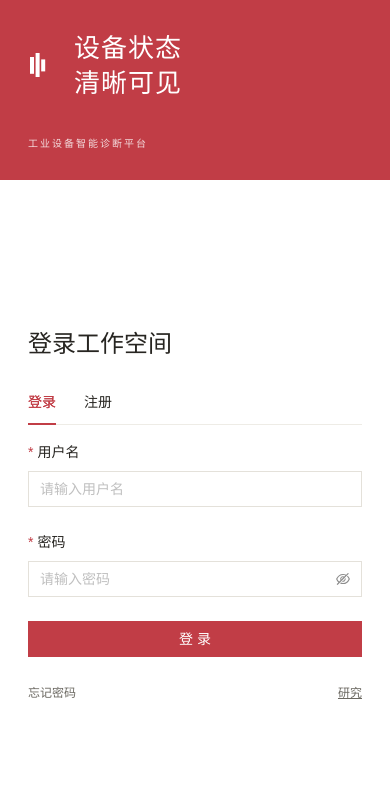
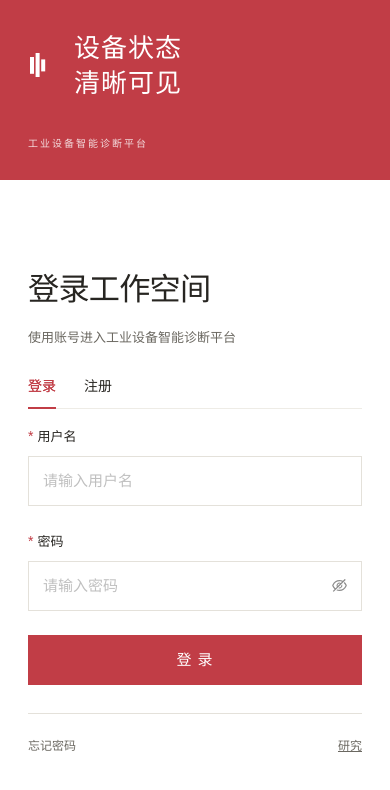
Before and after one commit to VC-WQ/gongye-internet-diagnosis, a React (Vite) app in the folder frontend/: page /login in a window 390 px wide. Shown: the top 790 px of the page. Built offline with nearby package versions, Linux system fonts and the light colour scheme.

Commit message:
Refine login panel entrance and protect password snapshots

```diff
--- a/frontend/src/motion/LoginTransition.tsx
+++ b/frontend/src/motion/LoginTransition.tsx
@@ -7,6 +7,8 @@ import { useLocation, useNavigate } from 'react-router-dom'
 import { useUiPreferences } from '../services/uiPrefs'
 import { DURATION, LOGIN_SEQUENCE } from './tokens'
 import { panelInsets, sampleA, sampleB, sampleC } from './loginTimeline'
+import { IntroProgressChannel, type SubscribeIntro } from './loginIntro'
+import { cloneSafe } from './loginSnapshot'
 import './login.css'
 
 type Phase = 'boot' | 'intro' | 'ready' | 'auth-pending' | 'auth-success' | 'committed' | 'logout-preparing' | 'logout-return' | 'idle'
@@ -26,23 +28,11 @@ interface LoginTransitionValue {
   markTargetReady: () => void
   /** -1 means prepared beneath the cover; elapsed ms comes from the cover's RAF. */
   subscribeEntrance: (client: EntranceClient) => () => void
+  /** Read-only A frames. This channel never drives the B target-page entrance. */
+  subscribeIntroProgress: SubscribeIntro
 }
 const LoginTransitionContext = createContext<LoginTransitionValue | null>(null)
 
-function cloneSafe(node: HTMLElement): string {
-  const clone = node.cloneNode(true) as HTMLElement
-  const inputs = Array.from(node.querySelectorAll('input'))
-  clone.querySelectorAll('input').forEach((input, index) => {
-    const original = inputs[index]
-    if (original) input.setAttribute('value', original.type === 'password' ? '••••••••' : original.value)
-  })
-  clone.removeAttribute('id')
-  clone.querySelectorAll<HTMLElement>('[id]').forEach((item) => item.removeAttribute('id'))
-  clone.querySelectorAll<HTMLElement>('button, a, input, [tabindex]').forEach((item) => item.setAttribute('tabindex', '-1'))
-  clone.setAttribute('aria-hidden', 'true')
-  clone.setAttribute('inert', '')
-  return clone.outerHTML
-}
 function rectOf(node: HTMLElement): Rect {
   const { left, top, width, height } = node.getBoundingClientRect()
   return { left, top, width, height }
@@ -89,6 +79,8 @@ export function LoginTransitionProvider({ children }: { children: ReactNode }) {
   const bodyStyle = useRef<{ overflow: string; padding: string } | null>(null)
   const clients = useRef(new Set<EntranceClient>())
   const elapsedRef = useRef<number | undefined>()
+  const introChannel = useMemo(() => new IntroProgressChannel(), [])
+  const subscribeIntroProgress = introChannel.subscribe
 
   const stage = useCallback((next: Phase) => {
     phaseRef.current = next
@@ -132,6 +124,7 @@ export function LoginTransitionProvider({ children }: { children: ReactNode }) {
   }, [])
   const finishIntro = useCallback(() => {
     cancelAnimationFrame(introRaf.current)
+    introChannel.finish(introEpoch.current)
     const cover = document.querySelector<HTMLElement>('[data-login-intro-cover]')
     if (cover) { cover.style.transform = 'translateX(-100vw)'; cover.style.visibility = 'hidden' }
     for (const selector of ['.login-form', '.login-form-inner']) {
@@ -140,11 +133,12 @@ export function LoginTransitionProvider({ children }: { children: ReactNode }) {
     }
     setIntroDone(true)
     stage('ready')
-  }, [stage])
+  }, [introChannel, stage])
   const cancelIntro = useCallback(() => {
     introEpoch.current += 1
     cancelAnimationFrame(introRaf.current)
-  }, [])
+    introChannel.cancel(introEpoch.current)
+  }, [introChannel])
   const resetForLogin = useCallback(() => {
     cancelIntro()
     successEpoch.current += 1
@@ -158,17 +152,19 @@ export function LoginTransitionProvider({ children }: { children: ReactNode }) {
     beginStarted.current = false
     introStarted.current = false
     elapsedRef.current = undefined
+    introChannel.begin(introEpoch.current)
     setIntroDone(false)
     setOverlayVisible(false)
     setLogoutMode(false)
     setSnapshot(null)
     setWaiting('quiet')
     stage('boot')
-  }, [cancelIntro, clearTimers, stage, unlockBody])
+  }, [cancelIntro, clearTimers, introChannel, stage, unlockBody])
   const playIntro = useCallback(() => {
     if (introStarted.current) return
     introStarted.current = true
     const epoch = ++introEpoch.current
+    introChannel.begin(epoch)
     if (reducedRef.current) { finishIntro(); return }
     stage('intro')
     const cover = document.querySelector<HTMLElement>('[data-login-intro-cover]')
@@ -202,12 +198,13 @@ export function LoginTransitionProvider({ children }: { children: ReactNode }) {
           panel.style.opacity = String(frame.panelOpacity)
         }
         cover.dataset.loginProgress = frame.progress.toFixed(4)
+        introChannel.publish(epoch, frame.progress)
         if (!frame.done) introRaf.current = requestAnimationFrame(step)
         else finishIntro()
       }
       introRaf.current = requestAnimationFrame(step)
     })()
-  }, [delay, finishIntro, nextFrame, stage])
+  }, [delay, finishIntro, introChannel, nextFrame, stage])
 
   const finishSuccess = useCallback(() => {
     cancelAnimationFrame(successRaf.current)
@@ -434,6 +431,8 @@ export function LoginTransitionProvider({ children }: { children: ReactNode }) {
   }, [location.key, location.pathname, clearTimers, stage, unlockBody])
   useEffect(() => () => {
     introEpoch.current += 1
+    introChannel.cancel(introEpoch.current)
+    introChannel.clear()
     successEpoch.current += 1
     logoutEpoch.current += 1
     cancelAnimationFrame(introRaf.current)
@@ -444,11 +443,11 @@ export function LoginTransitionProvider({ children }: { children: ReactNode }) {
     clearTimers()
     unlockBody()
     delete document.documentElement.dataset.loginTransition
-  }, [clearTimers, unlockBody])
+  }, [clearTimers, introChannel, unlockBody])
   const value = useMemo<LoginTransitionValue>(() => ({
     phase, introDone, reducedMotion, playIntro, cancelIntro, beginSuccess, beginLogout, prepareLogoutReturn,
-    resetForLogin, markTargetReady, subscribeEntrance,
-  }), [phase, introDone, reducedMotion, playIntro, cancelIntro, beginSuccess, beginLogout, prepareLogoutReturn, resetForLogin, markTargetReady, subscribeEntrance])
+    resetForLogin, markTargetReady, subscribeEntrance, subscribeIntroProgress,
+  }), [phase, introDone, reducedMotion, playIntro, cancelIntro, beginSuccess, beginLogout, prepareLogoutReturn, resetForLogin, markTargetReady, subscribeEntrance, subscribeIntroProgress])
   return (
     <LoginTransitionContext.Provider value={value}>
       {children}
--- a/frontend/src/motion/login.css
+++ b/frontend/src/motion/login.css
@@ -33,10 +33,25 @@
 .login-graphic i:nth-child(2) { top: 34%; border-color: rgba(255,255,255,.22); }
 .login-graphic i:nth-child(3) { top: 40%; border-color: rgba(255,255,255,.16); }
 .login-form { position: relative; z-index: 1; display: flex; align-items: center; justify-content: center; padding: 48px 40px; background: var(--surface); transform-origin:left center; }
-.login-form-inner { width: 100%; max-width: 360px; background: var(--surface); }
-.login-form-inner h2 { margin: 0 0 28px; font-size: 26px; font-weight: 600; }
+.login-form-inner { width: 100%; min-width: 0; max-width: 420px; background: var(--surface); }
+.login-panel-heading { margin-bottom: 30px; }
+.login-form-inner h2 { margin: 0; font-size: clamp(30px, 2.7vw, 40px); line-height: 1.3; font-weight: 600; letter-spacing: -.8px; }
+.login-heading-line { display: block; overflow: hidden; padding: 2px 0 6px; }
+.login-heading-line > span { display: block; }
+.login-panel-heading p { margin: 10px 0 0; color: var(--muted); font-size: 14px; line-height: 1.8; text-wrap: pretty; }
 .login-form-inner .ant-tabs { width: 100%; }
-.login-footer { display: flex; justify-content: space-between; gap: 20px; margin-top: 26px; font-size: 12px; color: var(--muted); }
+.login-form-inner .ant-tabs-nav { margin-bottom: 24px; }
+.login-form-inner .ant-tabs-tab { padding-top: 0; padding-bottom: 12px; font-weight: 500; }
+.login-form-inner .ant-form-item { margin-bottom: 24px; }
+.login-form-inner .ant-form-item-label { padding-bottom: 9px; }
+.login-form-inner .ant-form-item-label > label { color: var(--text); font-size: 13px; font-weight: 500; }
+.login-form-inner .ant-input, .login-form-inner .ant-input-affix-wrapper { min-height: 50px; padding: 11px 14px; font-size: 15px; }
+.login-form-inner .ant-input-affix-wrapper > .ant-input { min-height: 0; padding: 0; }
+.login-form-inner .ant-btn-primary { min-height: 50px; border-radius: 0; font-size: 15px; font-weight: 500; letter-spacing: 1px; }
+.login-tab-form { animation: login-tab-arrive 160ms ease-out; }
+@keyframes login-tab-arrive { from { opacity: .6; transform: translateY(4px); } to { opacity: 1; transform: none; } }
+.login-form-inner[data-login-snapshot] .login-tab-form { animation: none; }
+.login-footer { display: flex; justify-content: space-between; gap: 20px; margin-top: 28px; padding-top: 22px; border-top: 1px solid var(--line); font-size: 12px; color: var(--muted); }
 .login-footer a, .login-footer button { padding: 0; color: var(--muted); border: 0; background: none; cursor: pointer; font: inherit; }
 .login-footer a:hover, .login-footer button:hover { color: var(--brand); }
 .login-footer a:focus-visible, .login-footer button:focus-visible { outline: 2px solid var(--brand); outline-offset: 5px; }
@@ -65,10 +80,13 @@
   .login-brand h1 { font-size: 26px; line-height: 1.35; }
   .login-brand small { grid-column: 1 / -1; font-size: 10px; letter-spacing: 2px; }
   .login-graphic { display: none; }
-  .login-form { min-height: 430px; padding: 36px 28px; }
-  .login-form-inner h2 { margin-bottom: 20px; font-size: 24px; }
+  .login-form { min-height: 480px; padding: 36px 28px 40px; }
+  .login-panel-heading { margin-bottom: 26px; }
+  .login-form-inner h2 { font-size: clamp(28px, 8vw, 34px); }
+  .login-panel-heading p { font-size: 13px; }
   .login-transition__waiting { right: 20px; bottom: 20px; max-width: calc(100vw - 40px); }
 }
 @media (prefers-reduced-motion: reduce) {
   .login-intro-cover, .login-paper, .login-red-block, .login-panel-layer { will-change: auto; }
+  .login-tab-form { animation: none; }
 }
--- /dev/null
+++ b/frontend/src/motion/loginIntro.ts
@@ -0,0 +1,113 @@
+/** The login panel reads A's clock; it never owns a frame loop or navigation. */
+export interface IntroFrame {
+  readonly epoch: number
+  readonly progress: number
+  readonly active: boolean
+}
+export type IntroListener = (frame: IntroFrame) => void
+export type SubscribeIntro = (listener: IntroListener) => () => void
+
+const clamp01 = (value: number) => Number.isFinite(value) ? Math.max(0, Math.min(1, value)) : 0
+
+export class IntroProgressChannel {
+  private frame: IntroFrame = { epoch: 0, progress: 1, active: false }
+  private readonly listeners = new Set<IntroListener>()
+
+  constructor(private readonly onError: (error: unknown) => void = console.error) {}
+
+  private deliver(listener: IntroListener) {
+    try {
+      listener(this.frame)
+    } catch (error) {
+      // A decorative subscriber must never stop A or keep authentication locked.
+      this.listeners.delete(listener)
+      try { this.onError(error) } catch { /* diagnostics cannot interrupt A either */ }
+    }
+  }
+
+  private emit() {
+    for (const listener of this.listeners) this.deliver(listener)
+  }
+
+  subscribe: SubscribeIntro = (listener) => {
+    this.listeners.add(listener)
+    this.deliver(listener)
+    return () => { this.listeners.delete(listener) }
+  }
+
+  begin(epoch: number) {
+    if (epoch < this.frame.epoch) return
+    this.frame = { epoch, progress: 0, active: true }
+    this.emit()
+  }
+
+  publish(epoch: number, progress: number) {
+    if (epoch !== this.frame.epoch || !this.frame.active) return
+    this.frame = { epoch, progress: Math.max(this.frame.progress, clamp01(progress)), active: true }
+    this.emit()
+  }
+
+  finish(epoch: number) {
+    if (epoch !== this.frame.epoch) return
+    this.frame = { epoch, progress: 1, active: false }
+    this.emit()
+  }
+
+  cancel(epoch: number) {
+    if (epoch < this.frame.epoch) return
+    this.frame = { epoch, progress: 1, active: false }
+    this.emit()
+  }
+
+  clear() { this.listeners.clear() }
+}
+
+export const LOGIN_ENTRIES = ['heading', 'support', 'switch', 'username', 'password', 'action', 'footer'] as const
+export type LoginEntry = typeof LOGIN_ENTRIES[number]
+
+// The red cover still obscures the left of the panel around A=.5. On mobile,
+// allow it another .08 before revealing the heading. All entries end within A.
+const DESKTOP_RANGES: Record<LoginEntry, readonly [number, number]> = {
+  heading: [.50, .72], support: [.56, .76], switch: [.60, .80],
+  username: [.65, .85], password: [.70, .90], action: [.77, .96], footer: [.83, 1],
+}
+const MOBILE_RANGES: Record<LoginEntry, readonly [number, number]> = {
+  heading: [.58, .77], support: [.62, .81], switch: [.66, .84],
+  username: [.70, .88], password: [.74, .92], action: [.80, .97], footer: [.86, 1],
+}
+
+export function localIntroProgress(progress: number, start: number, end: number) {
+  if (!Number.isFinite(start) || !Number.isFinite(end) || start < 0 || end > 1 || end <= start) {
+    throw new RangeError('Invalid login entry range')
+  }
+  const p = clamp01((clamp01(progress) - start) / (end - start))
+  return p * p * (3 - 2 * p)
+}
+
+export function sampleLoginEntry(progress: number, entry: LoginEntry, mobile: boolean) {
+  const [start, end] = (mobile ? MOBILE_RANGES : DESKTOP_RANGES)[entry]
+  const mix = localIntroProgress(progress, start, end)
+  return { opacity: mix, y: (entry === 'heading' ? 14 : 10) * (1 - mix),
+    clip: entry === 'heading' ? 100 * (1 - mix) : 0, done: progress >= end }
+}
+
+export function clearLoginEntryStyles(node: HTMLElement) {
+  for (const name of ['opacity', 'transform', 'clip-path', 'will-change']) node.style.removeProperty(name)
+}
+
+/** Query on each shared A frame so destroyOnHidden/new form nodes cannot stay hidden. */
+export function renderLoginEntries(root: HTMLElement, frame: IntroFrame, mobile: boolean) {
+  for (const node of root.querySelectorAll<HTMLElement>('[data-login-entry]')) {
+    const entry = node.dataset.loginEntry as LoginEntry
+    if (!frame.active || frame.progress >= 1 || !LOGIN_ENTRIES.includes(entry)) {
+      clearLoginEntryStyles(node)
+      continue
+    }
+    const sample = sampleLoginEntry(frame.progress, entry, mobile)
+    if (sample.done) { clearLoginEntryStyles(node); continue }
+    node.style.opacity = String(sample.opacity)
+    node.style.transform = `translate3d(0, ${sample.y.toFixed(3)}px, 0)`
+    if (entry === 'heading') node.style.clipPath = `inset(0 0 ${sample.clip.toFixed(3)}% 0)`
+    node.style.willChange = entry === 'heading' ? 'transform, opacity, clip-path' : 'transform, opacity'
+  }
+}
--- /dev/null
+++ b/frontend/src/motion/loginSnapshot.ts
@@ -0,0 +1,32 @@
+/** Password visibility changes the native type, but not the field's identity. */
+export function isSensitiveLoginInput(input: HTMLInputElement): boolean {
+  const autocomplete = (input.getAttribute('autocomplete') ?? '').toLowerCase().split(/\s+/)
+  return input.type === 'password' || autocomplete.some((token) => token === 'current-password' || token === 'new-password') ||
+    input.closest('[data-login-sensitive]') !== null
+}
+
+export function cloneSafe(node: HTMLElement): string {
+  const clone = node.cloneNode(true) as HTMLElement
+  const inputs = Array.from(node.querySelectorAll('input'))
+  clone.querySelectorAll('input').forEach((input, index) => {
+    const original = inputs[index]
+    if (!original) return
+    const sensitive = isSensitiveLoginInput(original)
+    const value = sensitive ? '••••••••' : original.value
+    if (sensitive) input.setAttribute('type', 'password')
+    input.value = value
+    input.setAttribute('value', value)
+  })
+  // B/C clones must be complete even if A was cancelled between two frames.
+  clone.setAttribute('data-login-snapshot', 'true')
+  clone.querySelectorAll<HTMLElement>('[data-login-entry]').forEach((item) => {
+    for (const name of ['opacity', 'transform', 'clip-path', 'will-change']) item.style.removeProperty(name)
+  })
+  clone.removeAttribute('id')
+  clone.querySelectorAll<HTMLElement>('[id]').forEach((item) => item.removeAttribute('id'))
+  clone.querySelectorAll<HTMLElement>('[autofocus]').forEach((item) => item.removeAttribute('autofocus'))
+  clone.querySelectorAll<HTMLElement>('button, a, input, [tabindex]').forEach((item) => item.setAttribute('tabindex', '-1'))
+  clone.setAttribute('aria-hidden', 'true')
+  clone.setAttribute('inert', '')
+  return clone.outerHTML
+}
--- /dev/null
+++ b/frontend/src/motion/useLoginPanelEntrance.ts
@@ -0,0 +1,29 @@
+import { useLayoutEffect, type RefObject } from 'react'
+import { renderLoginEntries, type SubscribeIntro } from './loginIntro'
+
+interface PanelTransition {
+  phase: string
+  reducedMotion: boolean
+  subscribeIntroProgress: SubscribeIntro
+}
+
+export function useLoginPanelEntrance(ref: RefObject<HTMLElement>, transition: PanelTransition, mode: string) {
+  const { phase, reducedMotion, subscribeIntroProgress } = transition
+  useLayoutEffect(() => {
+    const root = ref.current
+    if (!root) return
+    const reset = () => renderLoginEntries(root, { epoch: 0, progress: 1, active: false }, false)
+    // C captures this newly mounted form during the parent's layout effect.
+    // Static/default-visible is essential; introDone=false also occurs in C.
+    if (reducedMotion || (phase !== 'boot' && phase !== 'intro')) { reset(); return }
+    const off = subscribeIntroProgress((frame) => {
+      try {
+        renderLoginEntries(root, frame, matchMedia('(max-width: 780px)').matches)
+      } catch (error) {
+        reset()
+        throw error // channel isolates a failed decorative subscriber from A
+      }
+    })
+    return () => { off(); reset() }
+  }, [ref, phase, reducedMotion, subscribeIntroProgress, mode])
+}
--- a/frontend/src/pages/Login/index.tsx
+++ b/frontend/src/pages/Login/index.tsx
@@ -1,15 +1,19 @@
-import { useLayoutEffect, useState } from 'react'
+import { useLayoutEffect, useRef, useState } from 'react'
 import { Button, Form, Input, Tabs, message } from 'antd'
 import { Link, useLocation } from 'react-router-dom'
 import { login, register } from '../../services/api'
 import { errorText } from '../../hooks/useResource'
 import { useLoginTransition } from '../../motion/LoginTransition'
+import { useLoginPanelEntrance } from '../../motion/useLoginPanelEntrance'
 
 export default function Login() {
   const location = useLocation()
   const transition = useLoginTransition()
   const [loading, setLoading] = useState(false)
   const [showPasswordHelp, setShowPasswordHelp] = useState(false)
+  const [mode, setMode] = useState('login')
+  const panelRef = useRef<HTMLDivElement>(null)
+  useLoginPanelEntrance(panelRef, transition, mode)
 
   useLayoutEffect(() => {
     // A is skipped only for the live provider-owned C. Refreshing this history
@@ -58,7 +62,8 @@ export default function Login() {
   }
 
   const form = (isRegister: boolean) => (
-    <Form layout="vertical" onFinish={(values) => submit(values, isRegister)}>
+    <Form className="login-tab-form" layout="vertical" onFinish={(values) => submit(values, isRegister)}>
+      <div data-login-entry="username">
         <Form.Item
           name="username"
           label="用户名"
@@ -66,6 +71,8 @@ export default function Login() {
         >
           <Input autoComplete="username" placeholder="请输入用户名" />
         </Form.Item>
+      </div>
+      <div data-login-entry="password" data-login-sensitive>
         <Form.Item
           name="password"
           label="密码"
@@ -76,6 +83,8 @@ export default function Login() {
             placeholder="请输入密码"
           />
         </Form.Item>
+      </div>
+      <div data-login-entry="action">
         <Button
           type="primary"
           htmlType="submit"
@@ -85,6 +94,7 @@ export default function Login() {
         >
           {isRegister ? '注册并登录' : '登录'}
         </Button>
+      </div>
     </Form>
   )
 
@@ -118,16 +128,21 @@ export default function Login() {
         </div>
       </section>
       <section className="login-form">
-        <div className="login-form-inner">
-          <h2>登录工作空间</h2>
+        <div ref={panelRef} className="login-form-inner">
+          <header className="login-panel-heading">
+            <h2><span className="login-heading-line"><span data-login-entry="heading">登录工作空间</span></span></h2>
+            <p data-login-entry="support">使用账号进入工业设备智能诊断平台</p>
+          </header>
           <Tabs
             destroyOnHidden
+            onChange={setMode}
+            renderTabBar={(props, DefaultTabBar) => <div data-login-entry="switch"><DefaultTabBar {...props} /></div>}
             items={[
               { key: 'login', label: '登录', children: form(false) },
               { key: 'register', label: '注册', children: form(true) },
             ]}
           />
-          <div className="login-footer">
+          <div className="login-footer" data-login-entry="footer">
             <button type="button" aria-expanded={showPasswordHelp} aria-controls="login-password-help"
               onClick={() => setShowPasswordHelp((value) => !value)}>忘记密码</button>
             <Link to="/research">研究</Link>
```
Also changed, not shown: 2 other files (tests, documents, lock files or other folders). Lines whose indentation alone changed are shown as unchanged.
